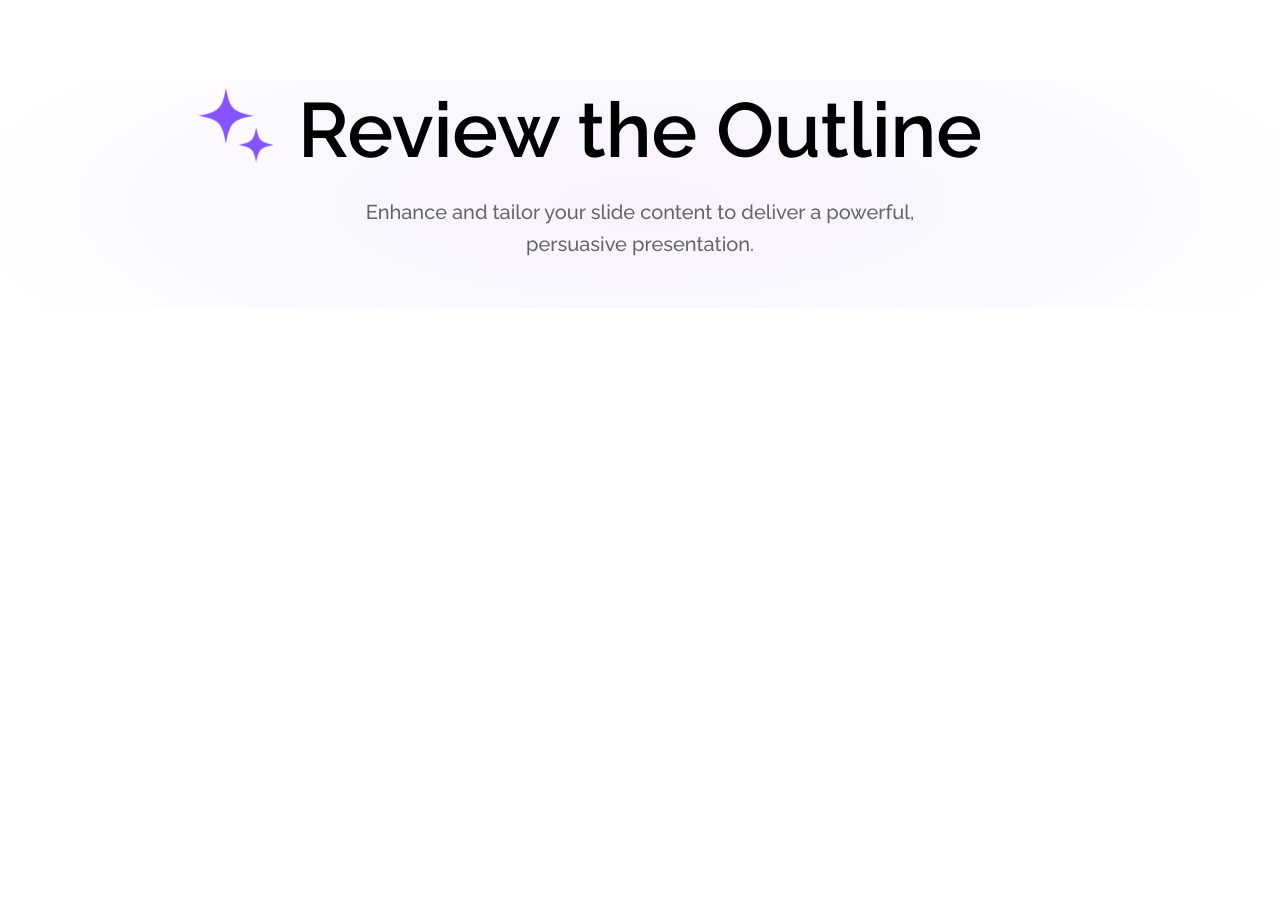
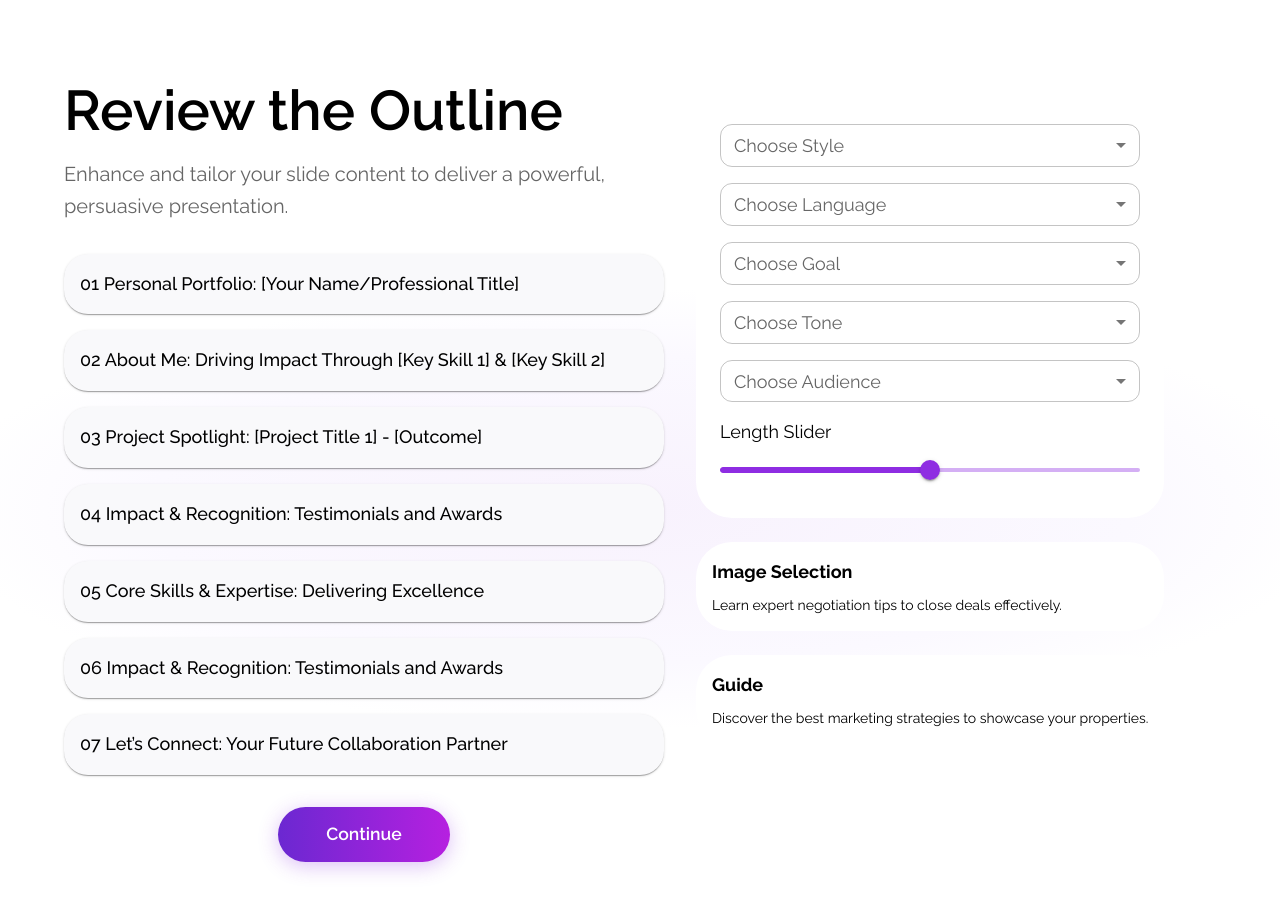
Before and after one commit to techinoid-labs/Slidexy-FE, a Next.js app: page /presentation/outline in a window 1280 px wide. Shown: the top 914 px of the page. Before the commit the page ends 800 px from the top, so only its background shows below. Built offline with nearby package versions, Linux system fonts and the light colour scheme.

Commit message:
outline-ui

```diff
--- /dev/null
+++ b/src/app/presentation/outline/OutlineCards.tsx
@@ -0,0 +1,56 @@
+import { Box, Button, Paper, Typography } from "@mui/material";
+
+const OutlineCards = () => {
+  // Mock data for cards
+  const cards = [
+    "Personal Portfolio: [Your Name/Professional Title]",
+    "About Me: Driving Impact Through [Key Skill 1] & [Key Skill 2]",
+    "Project Spotlight: [Project Title 1] - [Outcome]",
+    "Impact & Recognition: Testimonials and Awards",
+    "Core Skills & Expertise: Delivering Excellence",
+    "Impact & Recognition: Testimonials and Awards",
+    "Let’s Connect: Your Future Collaboration Partner",
+  ];
+
+  return (
+    <Box>
+      {cards.map((card, index) => (
+        <Paper
+          key={index}
+          elevation={1}
+          sx={{
+            p: 2,
+            mb: 2,
+            borderRadius: 2,
+            backgroundColor: "#F9F9FB",
+            display: "flex",
+            alignItems: "center",
+            justifyContent: "space-between",
+          }}
+        >
+          <Typography sx={{ fontWeight: 500 }}>
+            {String(index + 1).padStart(2, "0")} {card}
+          </Typography>
+        </Paper>
+      ))}
+
+      <Box textAlign="center" mt={4}>
+        <Button
+          variant="contained"
+          sx={{
+            background: "linear-gradient(to right, #6B28D1, #B620E0)",
+            px: 6,
+            py: 1.5,
+            fontSize: "1.1rem",
+            borderRadius: 3,
+            boxShadow: "0px 4px 20px rgba(139, 45, 226, 0.3)",
+          }}
+        >
+          Continue
+        </Button>
+      </Box>
+    </Box>
+  );
+};
+
+export default OutlineCards;
--- /dev/null
+++ b/src/app/presentation/outline/OutlineHeader.tsx
@@ -0,0 +1,33 @@
+import { Box, Typography } from "@mui/material";
+
+const OutlineHeader = () => {
+  return (
+    <Box sx={{ textAlign: "left", mb: 4 }}>
+      <Typography
+        variant="h1"
+        sx={{
+          fontSize: { xs: "2.5rem", md: "3.5rem" },
+          fontWeight: 600,
+          mb: 2,
+          color: "#000000",
+        }}
+      >
+        Review the Outline
+      </Typography>
+      <Typography
+        variant="body1"
+        sx={{
+          color: "text.secondary",
+          maxWidth: 600,
+          lineHeight: 1.6,
+          fontSize: { xs: "1.1rem", md: "1.25rem" },
+        }}
+      >
+        Enhance and tailor your slide content to deliver a powerful, persuasive
+        presentation.
+      </Typography>
+    </Box>
+  );
+};
+
+export default OutlineHeader;
--- /dev/null
+++ b/src/app/presentation/outline/OutlineSettings.tsx
@@ -0,0 +1,51 @@
+import {
+  Box,
+  Typography,
+  Paper,
+  FormControl,
+  InputLabel,
+  Select,
+  MenuItem,
+  Slider,
+} from "@mui/material";
+
+const OutlineSettings = () => {
+  return (
+    <Box sx={{ position: "sticky", top: 100 }}>
+      <Paper elevation={0} sx={{ p: 3, borderRadius: 3, mb: 3 }}>
+        {["Style", "Language", "Goal", "Tone", "Audience"].map((label) => (
+          <FormControl fullWidth size="small" sx={{ mb: 2 }} key={label}>
+            <InputLabel>{`Choose ${label}`}</InputLabel>
+            <Select label={`Choose ${label}`} defaultValue="">
+              <MenuItem value="">None</MenuItem>
+              <MenuItem value="Option1">Option 1</MenuItem>
+            </Select>
+          </FormControl>
+        ))}
+
+        <Typography sx={{ mb: 1 }}>Length Slider</Typography>
+        <Slider defaultValue={50} />
+      </Paper>
+
+      <Paper elevation={0} sx={{ p: 2, borderRadius: 3, mb: 3 }}>
+        <Typography fontWeight="bold" mb={1}>
+          Image Selection
+        </Typography>
+        <Typography variant="body2">
+          Learn expert negotiation tips to close deals effectively.
+        </Typography>
+      </Paper>
+
+      <Paper elevation={0} sx={{ p: 2, borderRadius: 3 }}>
+        <Typography fontWeight="bold" mb={1}>
+          Guide
+        </Typography>
+        <Typography variant="body2">
+          Discover the best marketing strategies to showcase your properties.
+        </Typography>
+      </Paper>
+    </Box>
+  );
+};
+
+export default OutlineSettings;
--- a/src/app/presentation/outline/ReviewOutline.tsx
+++ b/src/app/presentation/outline/ReviewOutline.tsx
@@ -1,69 +1,31 @@
-import { Box, Container, Typography } from "@mui/material";
-import Image from "next/image";
+import { Box, Container, Grid } from "@mui/material";
+import OutlineHeader from "./OutlineHeader"; // left header section
+import OutlineCards from "./OutlineCards"; // cards + continue
+import OutlineSettings from "./OutlineSettings"; // right side settings
+
 const ReviewOutline = () => {
   return (
-    <Box sx={{ py: 10 }}>
     <Box
       sx={{
-          width: "100%",
+        py: { xs: 6, md: 10 },
         background: `radial-gradient(700px 220px at 50% 54%, #8E2DE210 0%, #FBF9FF 70%, #fff 100%)`,
-          position: "relative",
-          overflow: "hidden",
+        minHeight: "100vh",
       }}
     >
-        {/* Decorative Element */}
-        <Box
-          sx={{
-            position: "absolute",
-            top: { xs: 10, md: 10 },
-            left: { xs: 50, md: 200 },
-            animation: "sparkle 2s ease-in-out infinite",
-            "@keyframes sparkle": {
-              "0%, 100%": { opacity: 0.7, transform: "scale(1)" },
-              "50%": { opacity: 1, transform: "scale(1.1)" },
-            },
-          }}
-          className="hidden"
-        >
-          <Image
-            src="/images/create-presentation/generate-presentation-header-star.svg"
-            alt="Icon"
-            width={72}
-            height={72}
-          />
-        </Box>
+      <Container maxWidth="lg">
+        <Grid container spacing={4}>
+          {/* Left Side */}
+          <Grid item xs={12} md={8}>
+            <OutlineHeader />
+            <OutlineCards />
+          </Grid>
 
-        <Container maxWidth="lg">
-          <Box sx={{ textAlign: "center", mt: 1, mb: 6 }}>
-            <Typography
-              variant="h1"
-              sx={{
-                fontSize: { xs: "2.5rem", md: "4rem", lg: "4.8rem" },
-                fontWeight: 600,
-                mb: 3,
-                color: "#000000",
-              }}
-            >
-              Review the Outline
-            </Typography>
-            <Typography
-              variant="h6"
-              sx={{
-                color: "text.secondary",
-                maxWidth: 600,
-                mx: "auto",
-                lineHeight: 1.6,
-                fontSize: { xs: "1.1rem", md: "1.25rem" },
-              }}
-            >
-              Enhance and tailor your slide content to deliver a powerful,
-              persuasive presentation.
-            </Typography>
-          </Box>
-
-          {/* <PresentationMaker promptCards={promptCards} /> */}
+          {/* Right Side */}
+          <Grid item xs={12} md={4}>
+            <OutlineSettings />
+          </Grid>
+        </Grid>
       </Container>
-      </Box>
     </Box>
   );
 };
```
Also changed, not shown: src/app/components/create-presentation/PresentationMaker.tsx (+83 -42 lines), src/app/presentation/create/page.tsx (+3 -4 lines). Lines whose indentation alone changed are shown as unchanged.
